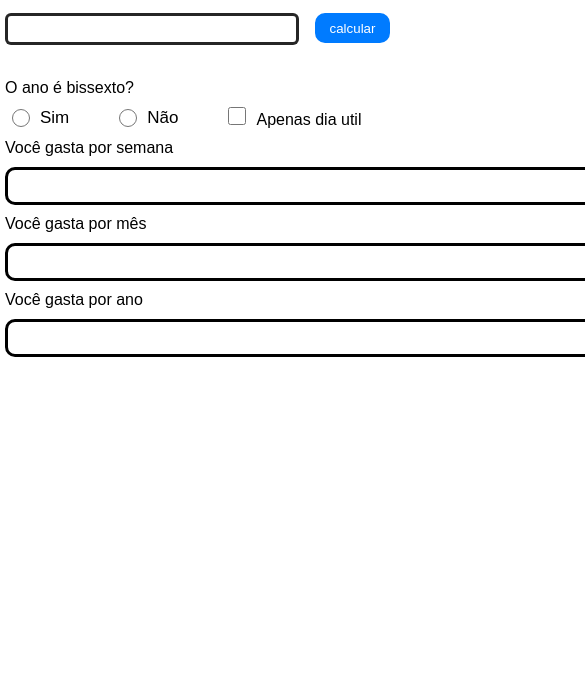
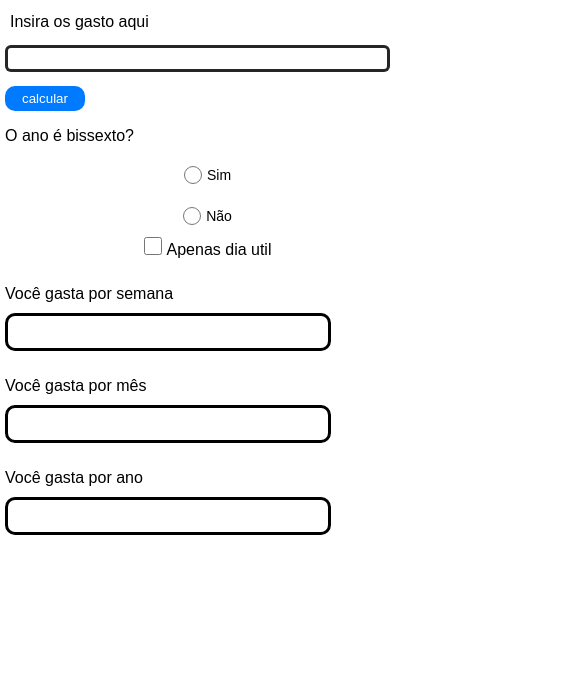
Before and after one commit to BossRampage/Calculadora_de_Despesas, a plain HTML site: page index.html in a window 390 px wide. Shown: the part 147-844 px from the top of the page, 585 px wide, since content can reach past the window. Drawn offline with Linux system fonts and the light colour scheme.

Commit message:
Update style.css

```diff
--- a/style.css
+++ b/style.css
@@ -86,3 +86,76 @@ div#alinharmain{
     display: flex;
     align-items: stretch;
 }
+
+@media (max-width: 768px) {
+    div.resfinal {
+        width: 30rem;
+        font-size: 20px;
+    }
+
+    input#gasto {
+        font-size: 20px;
+    }
+
+    label.labeldecisao {
+        font-size: 15px;
+    }
+
+    input#btn_calcular {
+        width: 90px;
+        height: 28px;
+        margin-left: 10px;
+    }
+}
+
+/* Media Query para telas menores que 480px (dispositivos móveis) */
+@media (max-width: 480px) {
+    h1{
+        padding-left: 10px;
+        margin-top: 16px;
+    }
+
+    div.resfinal {
+        width: 20rem;
+        font-size: 18px;
+    }
+
+    input#gasto {
+        font-size: 18px;
+    }
+
+    label.labeldecisao {
+        font-size: 14px;
+        margin-top: 11px;
+        padding-bottom: 12px;
+    }
+
+    input.inputdecisao {
+        margin-left: 20px;
+        margin-right: 5px;
+    }
+
+    input#btn_calcular {
+        width: 80px;
+        height: 25px;
+        margin-left: 5px;
+        margin-top: -20px;
+    }
+
+    #alinhar {
+        flex-direction: column;
+        margin-left: 0;
+    }
+
+    #alinharmain {
+        flex-direction: column;
+    }
+
+    p#igasto, p.final {
+        margin-top: 16px;
+    }
+    p#textofinal {
+        padding-bottom: 10px;
+        margin-top: 16px;
+    }
+}
```
